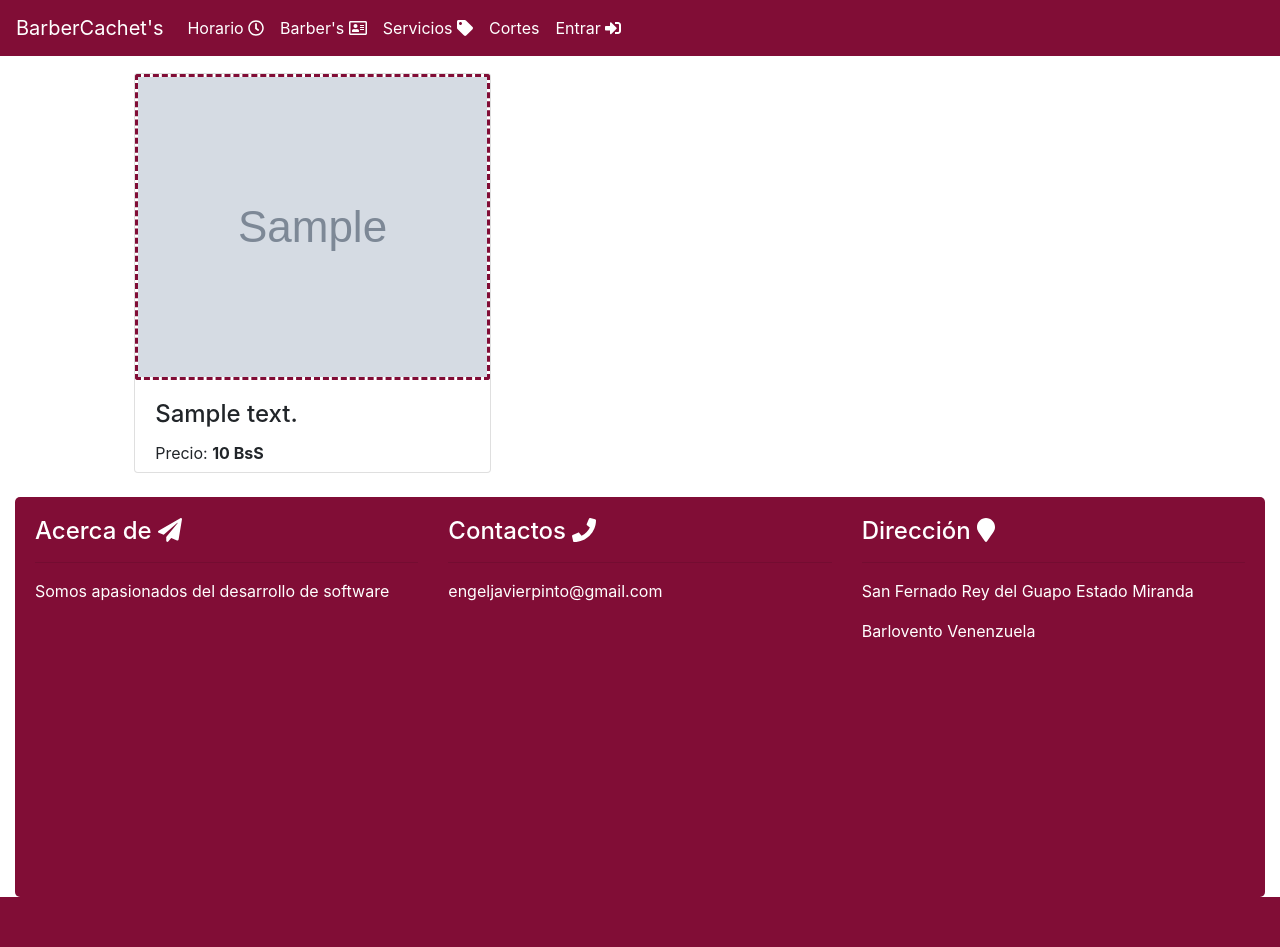
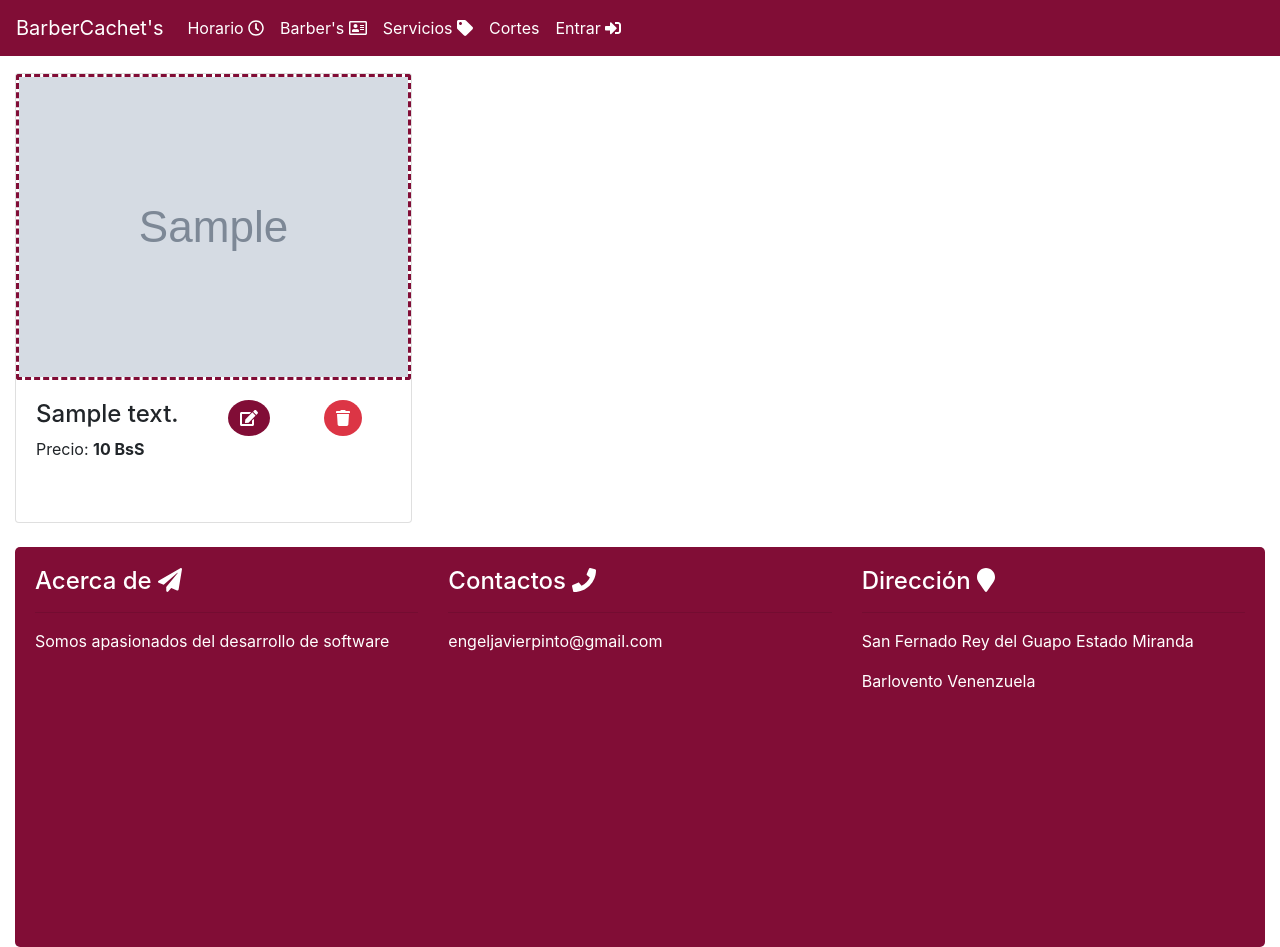
Before and after one commit to engeldevelopment/barberia, a Django app: template barberia/apps/servicios/templates/servicios/listar_servicios.html in a window 1280 px wide. Before the commit the page ends 897 px from the top, so only its background shows below. Run offline with Django 3.2, Linux system fonts and the light colour scheme; the template is opened without the code that fills it: most values are stand-ins (such as "Sample title", 1, 10 or a date in 2020); grey boxes marked "Sample" are stand-in pictures; some libraries are stand-ins or nearby versions.

Commit message:
Logré colocar los botones de editar y eliminar servicio, uno al lado de otro en todas las resoluciones. En la resolución 212X 667 se salen del card.

```diff
--- a/barberia/apps/servicios/templates/servicios/listar_servicios.html
+++ b/barberia/apps/servicios/templates/servicios/listar_servicios.html
@@ -7,26 +7,40 @@
 {% block content %}
 
   {% if user.is_superuser %}
-  <div class="row offset-md-1">
+  <div class="row offset-md">
     <div class="col-12 mt-3">
-      <a href="{% url 'servicios:registrar' %}" class="btn btn-light"> <i class="fa fa-plus"></i> Add</a>
+      <a href="{% url 'servicios:registrar' %}" class="btn btn-primary" data-link="circle"> <i class="fa fa-plus"></i></a>
     </div>
   </div>
   {% endif %}
 
-	<div class="row offset-md-1">
+	<div class="row offset-md">
 	{% for servicio in servicios %}
 	  <div class="col-12 col-sm-6 col-md-4 mt-4 mb-4">
-	  	<div class="card" data-servicio>
+	  	<div class="card" data-servicio="servicio">
 	  		<div class="card-img">
 	  			<img src="{{ servicio.foto.url }}" alt="{{ servicio.descripcion }}" class="img-fluid img-servicio">
 	  		</div>
 	  		<div class="card-body">
 		  		<div class="card-title">
-		  			<h4> {{ servicio.descripcion }} </h4>
-		  		</div>
-		  		<div class="card-text">
-		  			<p>Precio: <strong> {{ servicio.precio|precio_bs }} </strong> </p>
+		  			<div class="row">
+		  				<div class="col-12 col-sm-6">
+		  					<h4> {{ servicio.descripcion }} </h4>
+		  					<div class="card-text">
+		  						<p>Precio: <strong> {{ servicio.precio|precio_bs }} </strong> </p>
+		  					</div>
+		  				</div>
+		  				<div class="col-12 col-sm-6">
+		  					<div class="row">
+		  						<div class="col-6 col-sm-6 mr-0 mb-md-2">
+		  							<a href="{% url 'servicios:editar_servicio' servicio.pk %}" class="btn btn-primary" data-link='circle'><i class="fa fa-edit"></i></a>
+		  						</div>
+		  						<div class="col-6 col-sm-6 mr-0 mb-md-2">
+		  							<a href="{% url 'servicios:eliminar_servicio' servicio.pk %}" class="btn btn-danger" data-link='circle'><i class="fa fa-trash"></i></a>
+		  						</div>
+		  					</div>
+		  				</div>
+		  			</div>
 		  		</div>
 	  		</div>
 	  	</div>
--- a/barberia/static/web/css/index.css
+++ b/barberia/static/web/css/index.css
@@ -3,8 +3,11 @@
 	color: #FFFFFF;
 }
 
-.btn {
+.btn[data-link='circle'] {
 	border: none;
+	color: #FFFFFF;
+	font-weight: bold;
+	border-radius: 100%;
 }
 
 .btn-primary {
@@ -34,8 +37,8 @@
 	}
 }
 
-.card[data-servicio] {
-	height: 400px;
+.card[data-servicio='servicio'] {
+	height: 450px;
 }
 
 .card-img {
@@ -44,6 +47,7 @@
 
 .img-servicio {
 	height: 300px;
+	width: auto;
 }
 
 .card-header {
```
